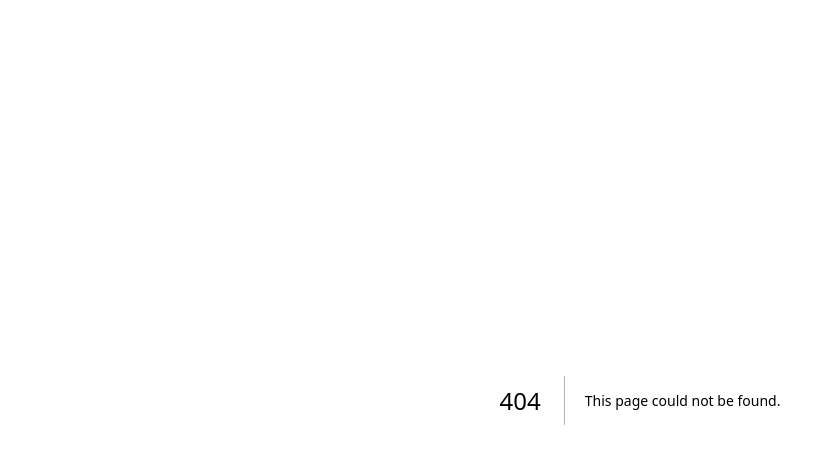
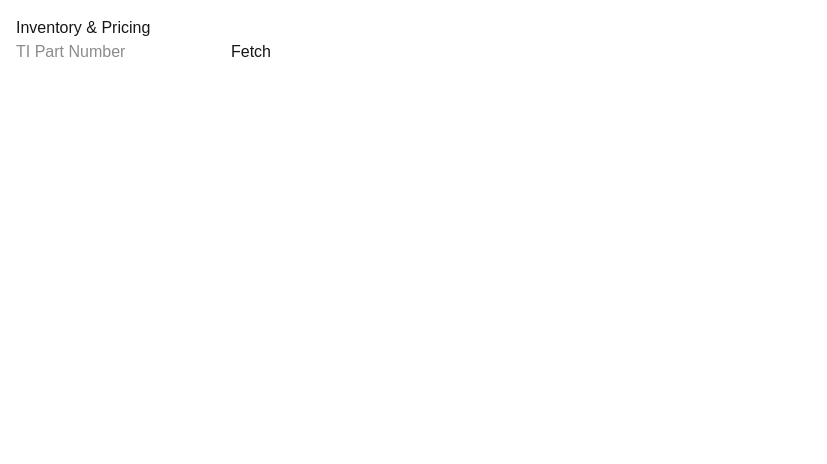
Before and after one commit to wik-labs/ti-panel, a Next.js app: page /inventory in a window 1280 px wide. Before the commit this address had no page. Shown: the top 464 px of the page, without its empty margins (0-827 px from the left). Built offline with nearby package versions, Linux system fonts and the light colour scheme.

Commit message:
feat: add inv page

```diff
--- /dev/null
+++ b/src/app/inventory/page.tsx
@@ -0,0 +1,49 @@
+'use client';
+import { useState } from 'react';
+
+export default function InventoryPage() {
+  const [pn, setPn] = useState('');
+  const [data, setData] = useState<unknown>(null);
+  const [error, setError] = useState<string|null>(null);
+  const [loading, setLoading] = useState(false);
+
+  const run = async () => {
+    if (!pn) return;
+    setLoading(true); setError(null); setData(null);
+    const res = await fetch('/api/ti-inventory', {
+      method: 'POST',
+      headers: { 'Content-Type': 'application/json' },
+      body: JSON.stringify({ partNumber: pn }),
+    });
+
+    if (res.status === 429) {
+      setError('Rate limit exceeded. Please wait and try again.');
+    } else if (!res.ok) {
+      setError(`Error ${res.status}`);
+    } else {
+      setData(await res.json());
+    }
+    setLoading(false);
+  };
+
+  return (
+    <main style={{ padding: 16 }}>
+      <h1>Inventory & Pricing</h1>
+      <input
+        value={pn}
+        onChange={e => setPn(e.target.value)}
+        placeholder="TI Part Number"
+      />
+      <button onClick={run} disabled={loading} style={{ marginLeft: 8 }}>
+        {loading ? 'Loading…' : 'Fetch'}
+      </button>
+
+      {error && <p style={{ color: 'red' }}>{error}</p>}
+      {data && (
+        <pre style={{ background: '#111', color: '#eee', padding: 12 }}>
+          {JSON.stringify(data, null, 2)}
+        </pre>
+      )}
+    </main>
+  );
+}
```
